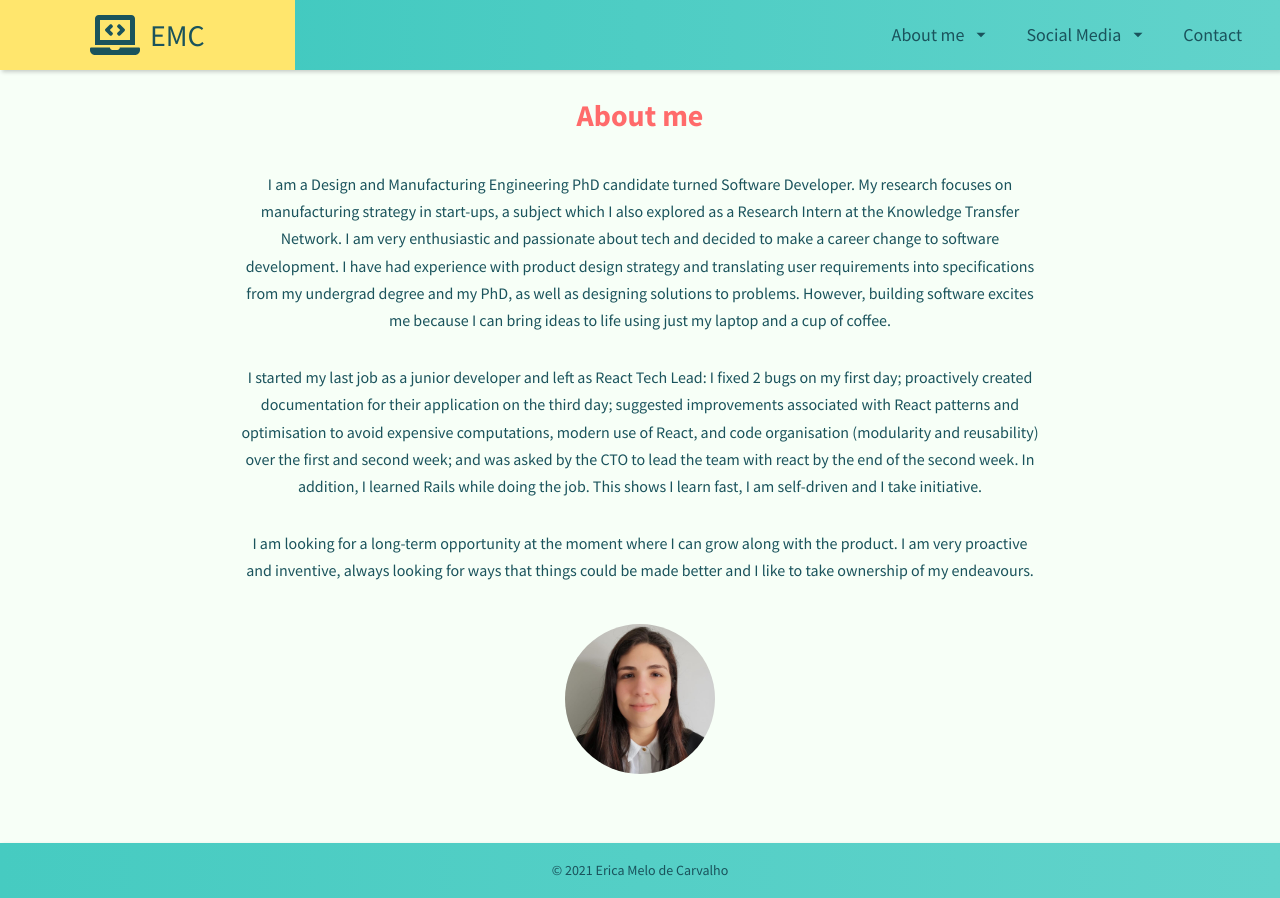
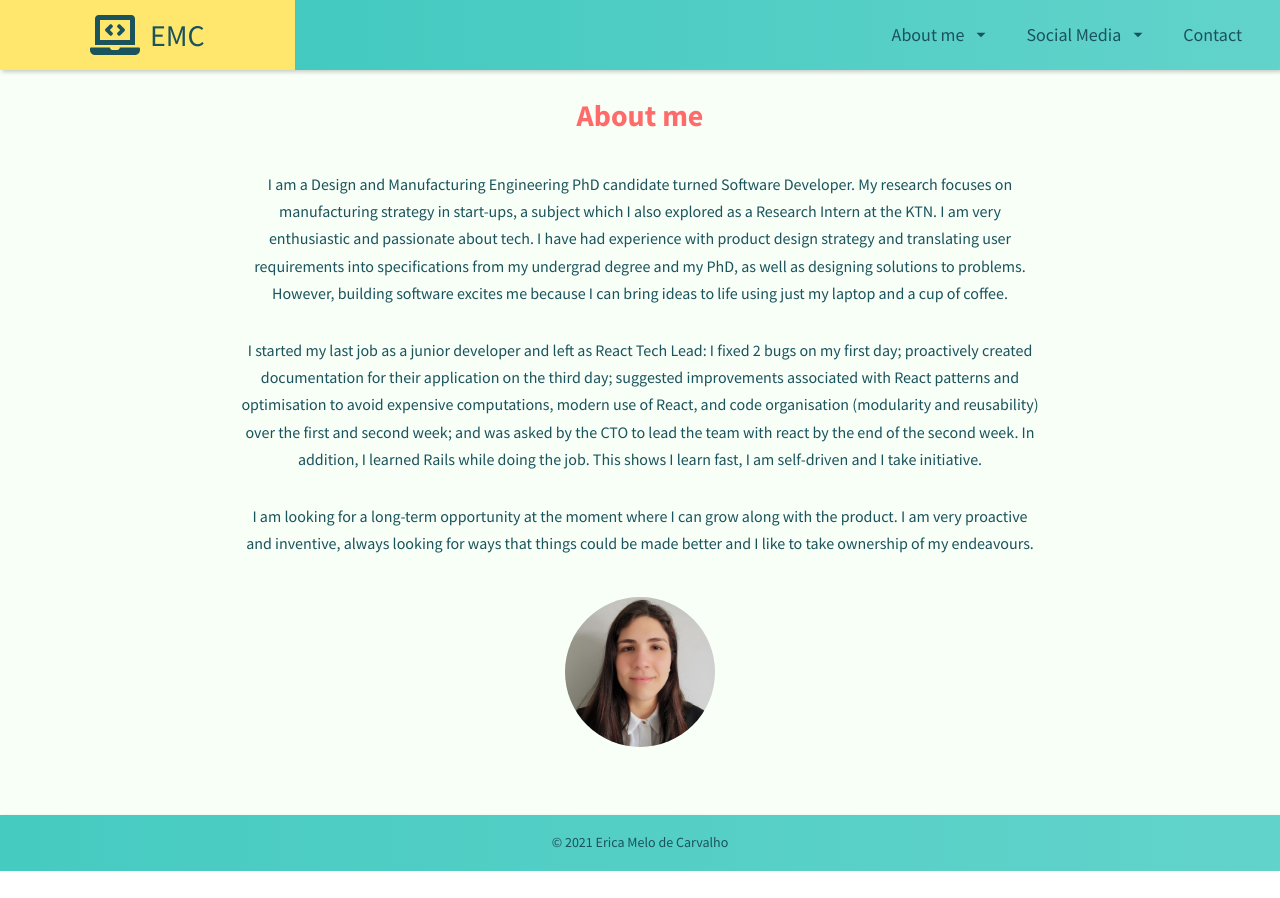
Before and after one commit to ericamcar/my-website, a Next.js app: page /about-me in a window 1280 px wide. After the commit the page ends 871 px from the top, so only its background shows below. Built offline with nearby package versions, Linux system fonts and the light colour scheme.

Commit message:
fix about page

```diff
--- a/pages/about-me.tsx
+++ b/pages/about-me.tsx
@@ -9,9 +9,8 @@ const About: NextPage = () => {
         I am a Design and Manufacturing Engineering PhD candidate turned
         Software Developer. My research focuses on manufacturing strategy in
         start-ups, a subject which I also explored as a Research Intern at the
-        Knowledge Transfer Network. I am very enthusiastic and passionate about
-        tech and decided to make a career change to software development. I have
-        had experience with product design strategy and translating user
+        KTN. I am very enthusiastic and passionate about tech. I have had
+        experience with product design strategy and translating user
         requirements into specifications from my undergrad degree and my PhD, as
         well as designing solutions to problems. However, building software
         excites me because I can bring ideas to life using just my laptop and a
--- a/pages/contact.tsx
+++ b/pages/contact.tsx
@@ -6,7 +6,7 @@ const Contact: NextPage = () => {
     <div className="contact">
       <h1 className="heading-primary text-center">Contact</h1>
       <p className="text-center">
-        Do you have an opportunity or want to learn more? Contact me on
+        Do you have a job opportunity or want to learn more? Contact me on
         LinkedIn.
       </p>
       <AiFillLinkedin className="contact-icon" />
```
